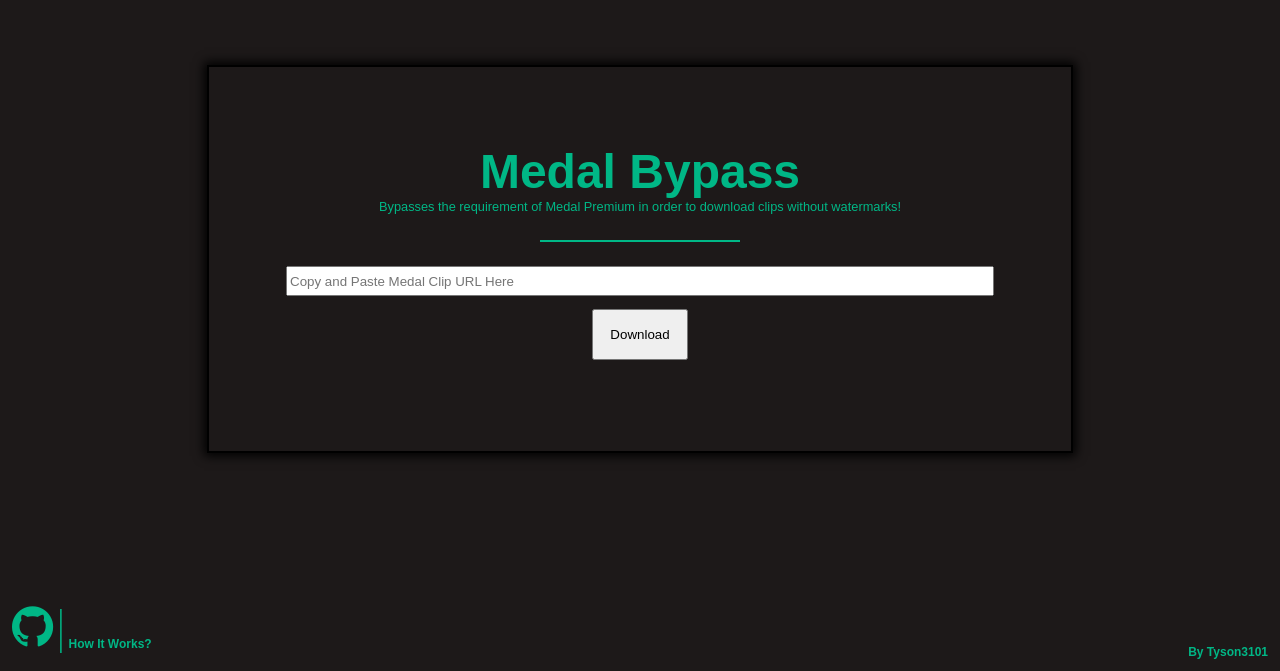
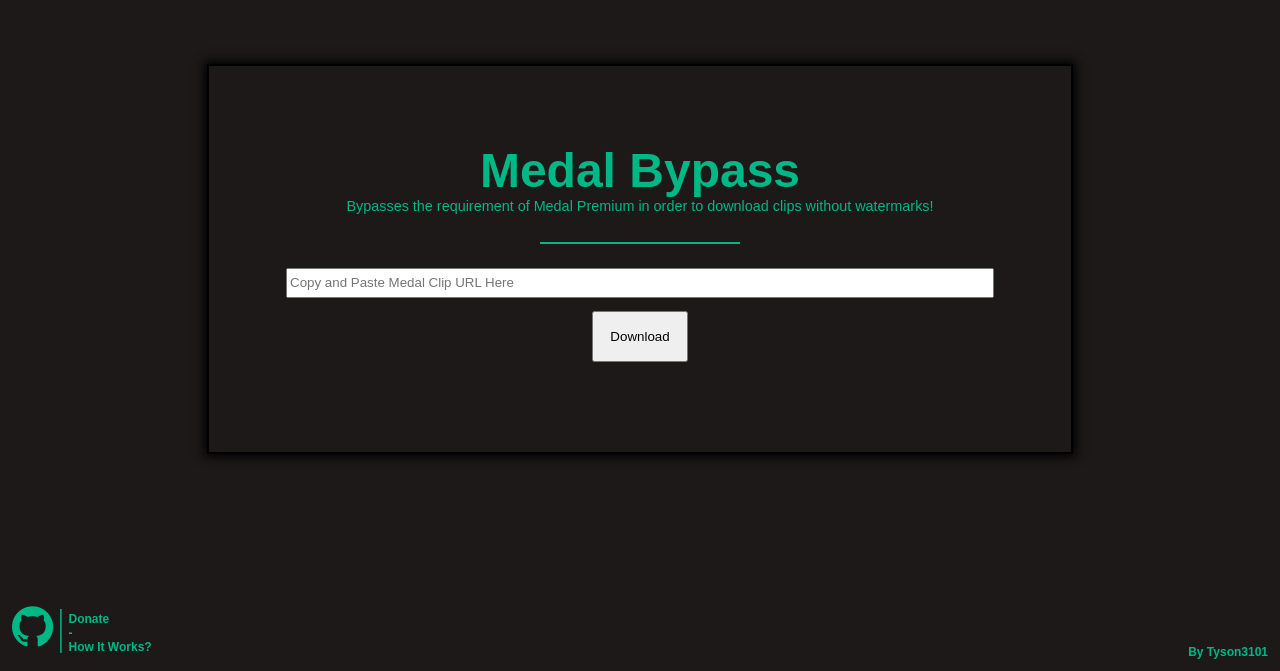
Before and after one commit to Tyson3101/Medal-Bypass, a plain HTML site: page src/public/index.html in a window 1280 px wide. Shown: the part 129-800 px from the top of the page. Drawn offline with Linux system fonts and the light colour scheme.

Commit message:
Updates + faster

```diff
--- a/src/public/index.html
+++ b/src/public/index.html
@@ -110,12 +110,9 @@
         margin-bottom: 1em;
         cursor: pointer;
       }
-      span {
-        font-size: xx-large;
-        font-weight: bolder;
-      }
+
       #desc {
-        font-size: 0.8em;
+        font-size: 0.9em;
         font-weight: normal;
         display: block;
         margin-bottom: 1.4em;
@@ -212,6 +209,17 @@
         "
         >|</i
       >
+
+      <span style="top: -5px; position: relative">
+        <a
+          aria-label="How it works"
+          target="_blank"
+          style="text-decoration: none; display: inline; color: inherit"
+          href="https://ko-fi.com/tyson3101"
+        >
+          Donate</a
+        >
+        <br />-<br />
         <a
           aria-label="How it works"
           target="_blank"
@@ -220,6 +228,7 @@
         >
           How It Works?</a
         >
+      </span>
     </p>
     <p
       style="
```
Lines whose indentation alone changed are shown as unchanged.
